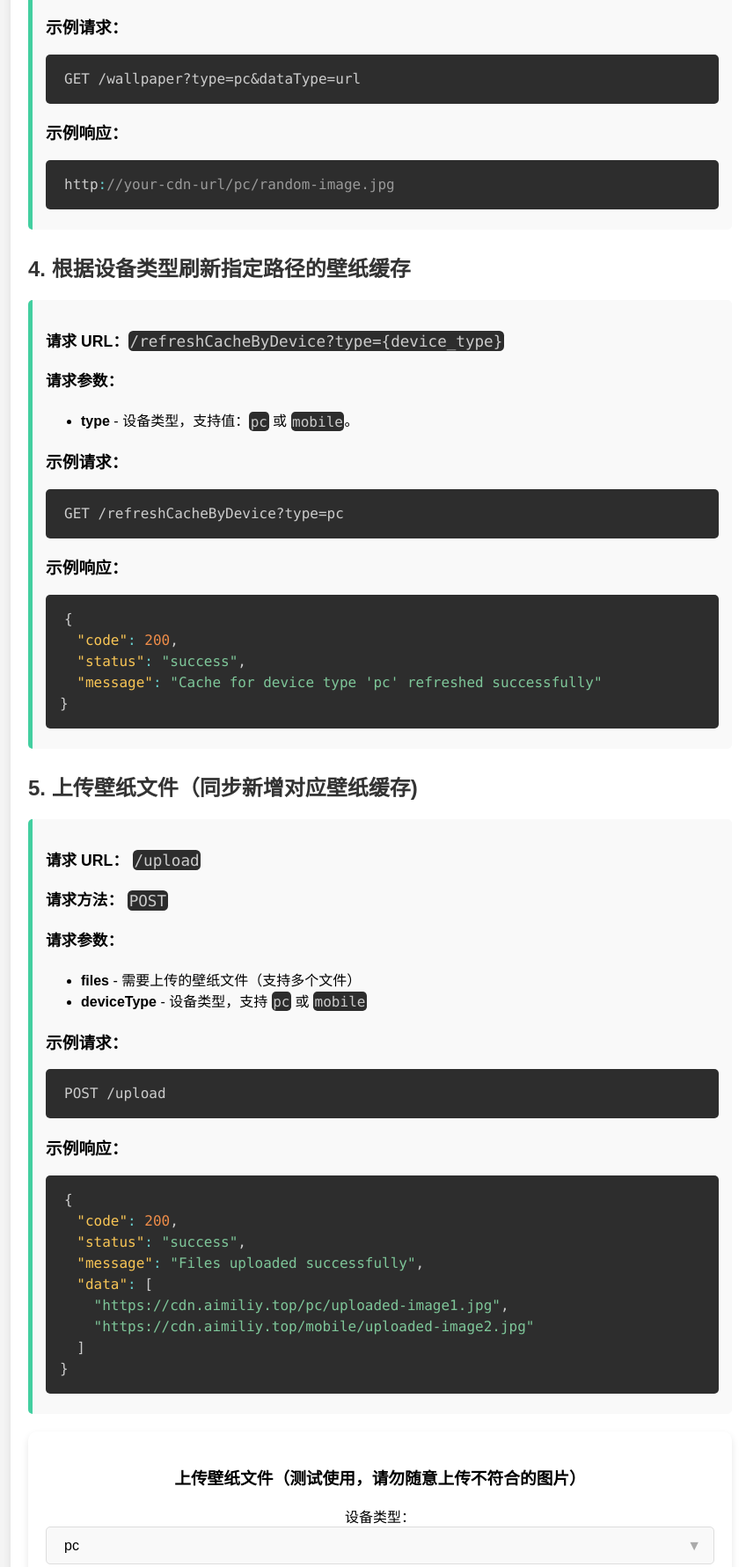
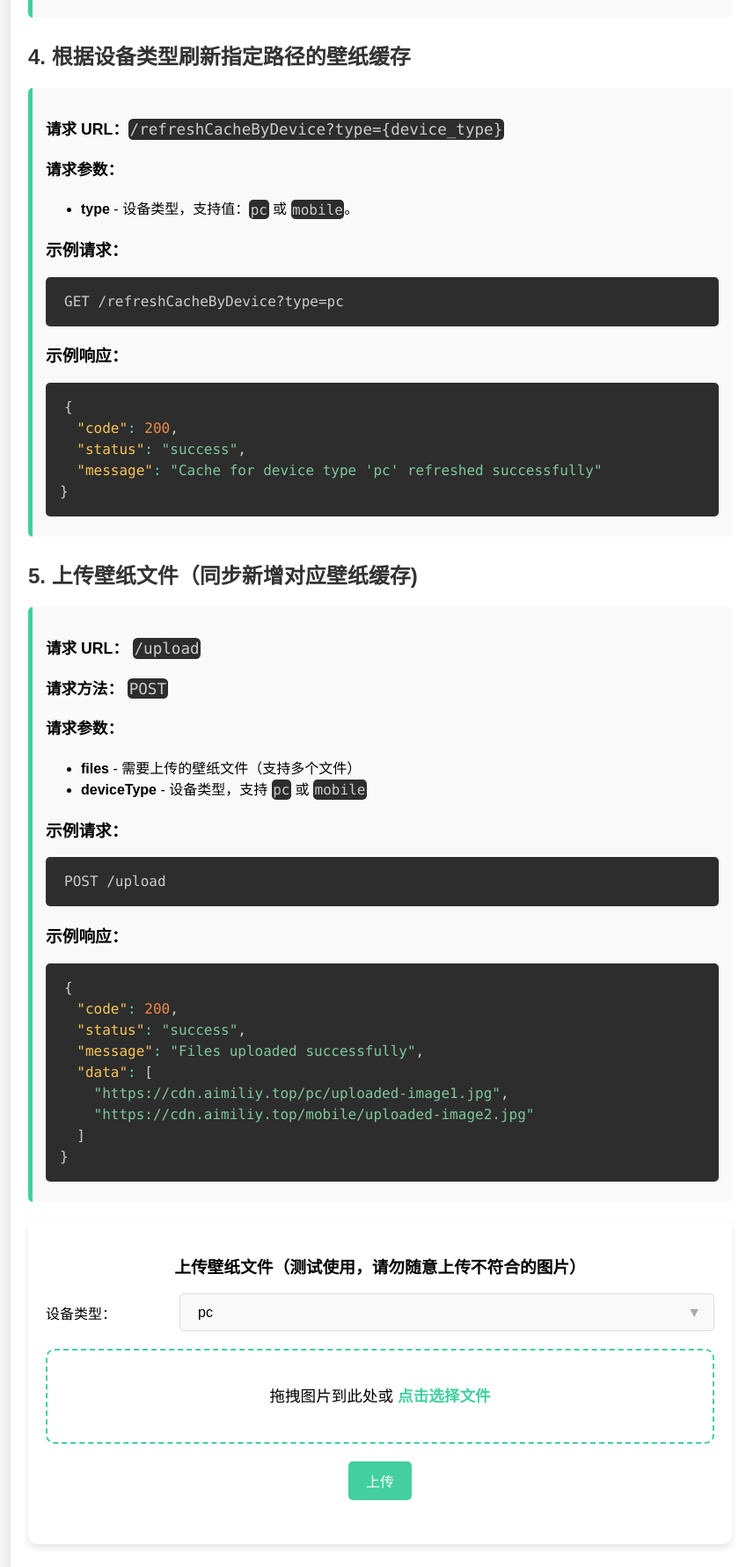
Before and after one commit to TXM983/wallpaper-api-v1, a plain HTML site: page internal/view/index.html in a window 1280 px wide. Shown: the part 2020-3801 px from the top of the page at 88% size, without its empty margins (208-1056 px from the left). Drawn offline with nearby package versions, Linux system fonts and the light colour scheme; no server answers; a web font is replaced by a local one.

Commit message:
fix：修改接口调用示例，修改index.html样式

```diff
--- a/internal/view/index.html
+++ b/internal/view/index.html
@@ -210,10 +210,13 @@
         .custom-select-container {
             position: relative;
             margin-bottom: 20px;
+            display: flex;
+            justify-content: space-between;
+            align-items: center;
         }
 
         select {
-            width: 100%;
+            width: 80%;
             padding: 12px 20px;
             font-size: 1em;
             border: 1px solid #ddd;
@@ -309,10 +312,6 @@ Location: http://your-cdn-url/pc/random-image.jpg</code></pre>
   "status": "success",
   "message": "Cache initialized successfully"
 }</code></pre>
-            <h3>示例请求：</h3>
-            <pre><code class="language-json">GET /wallpaper?type=pc&dataType=url</code></pre>
-            <h3>示例响应：</h3>
-            <pre><code class="language-json">http://your-cdn-url/pc/random-image.jpg</code></pre>
         </div>
 
         <h2>4. 根据设备类型刷新指定路径的壁纸缓存</h2>
@@ -360,8 +359,8 @@ Location: http://your-cdn-url/pc/random-image.jpg</code></pre>
     <section class="upload-section">
         <h3>上传壁纸文件（测试使用，请勿随意上传不符合的图片）</h3>
         <form id="upload-form" enctype="multipart/form-data">
-            <label for="deviceType">设备类型：</label>
             <div class="custom-select-container">
+                <label for="deviceType">设备类型：</label>
                 <select id="deviceType">
                     <option value="pc">pc</option>
                     <option value="mobile">mobile</option>
```
